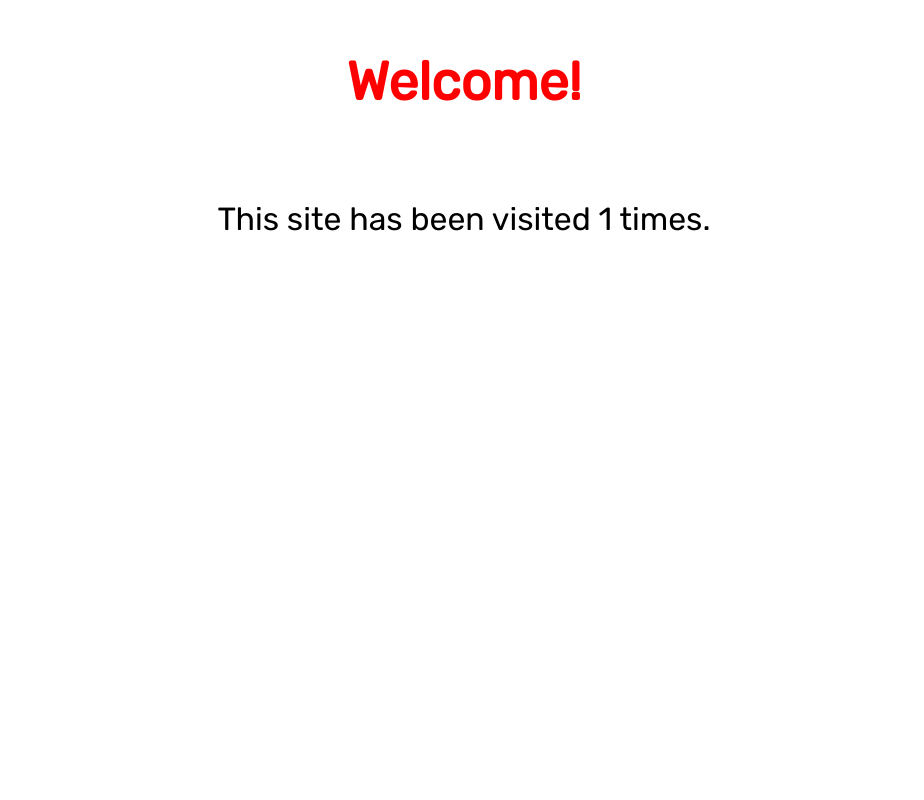
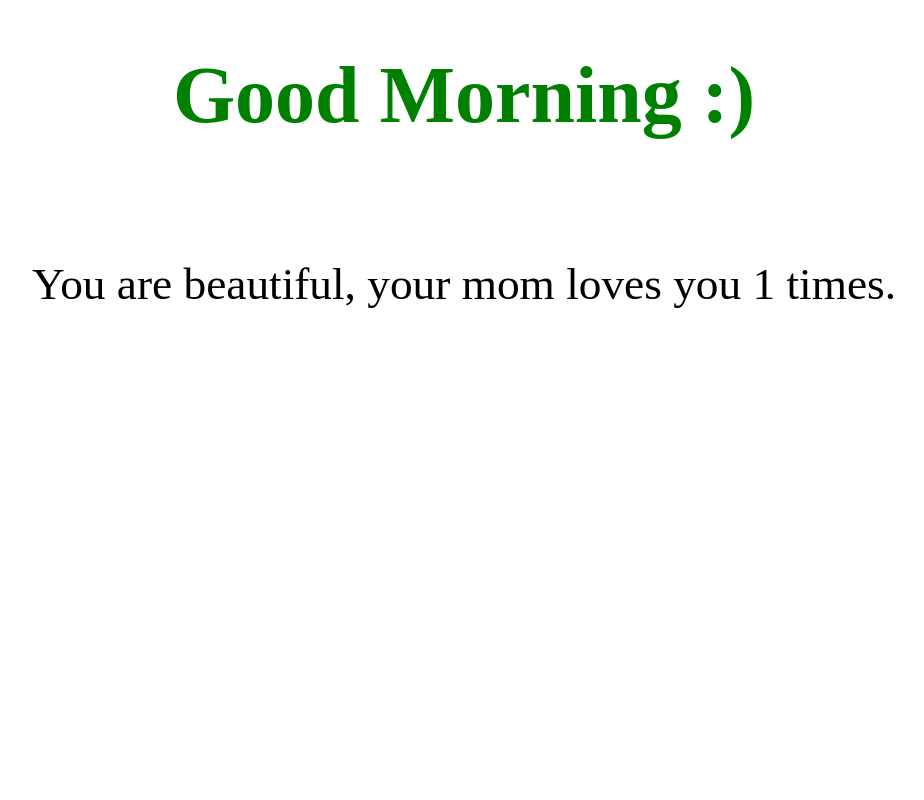
Before and after one commit to Taibahrad/lab3, a Flask app: page / in a window 1280 px wide. Shown: the whole page, without its empty margins (176-1100 px from the left). Run offline with Flask 2, Linux system fonts and the light colour scheme.

Commit message:
Update index.html

```diff
--- a/templates/index.html
+++ b/templates/index.html
@@ -3,7 +3,8 @@
 
 <style>
     * {
-        font-family: "Rubik", "sans-serif";
+        font-family: "sans-serif";
+       background-color: "lightblue"
     }
 
     div {
@@ -12,16 +13,16 @@
     }
 
     h1 {
-        color: red;
-        font-size: 40pt;
+        color: green;
+        font-size: 60pt;
     }
 
     p {
-        font-size: 24pt;
+        font-size: 34pt;
     }
 </style>
 
 <div>
-    <h1>Welcome!</h1><br>
-    <p>This site has been visited {{ count }} times.</p>
+    <h1>Good Morning :)</h1><br>
+    <p>You are beautiful, your mom loves you {{ count }} times.</p>
 </div>
```
